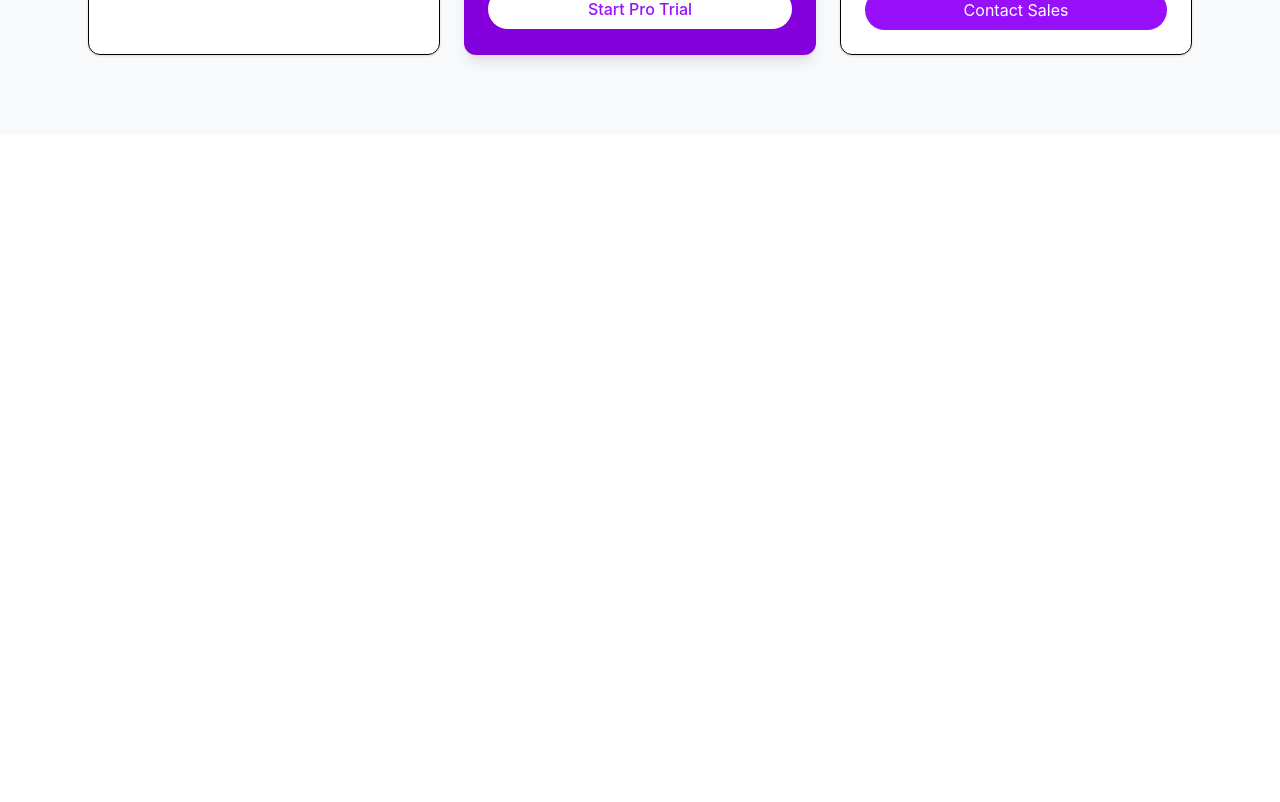
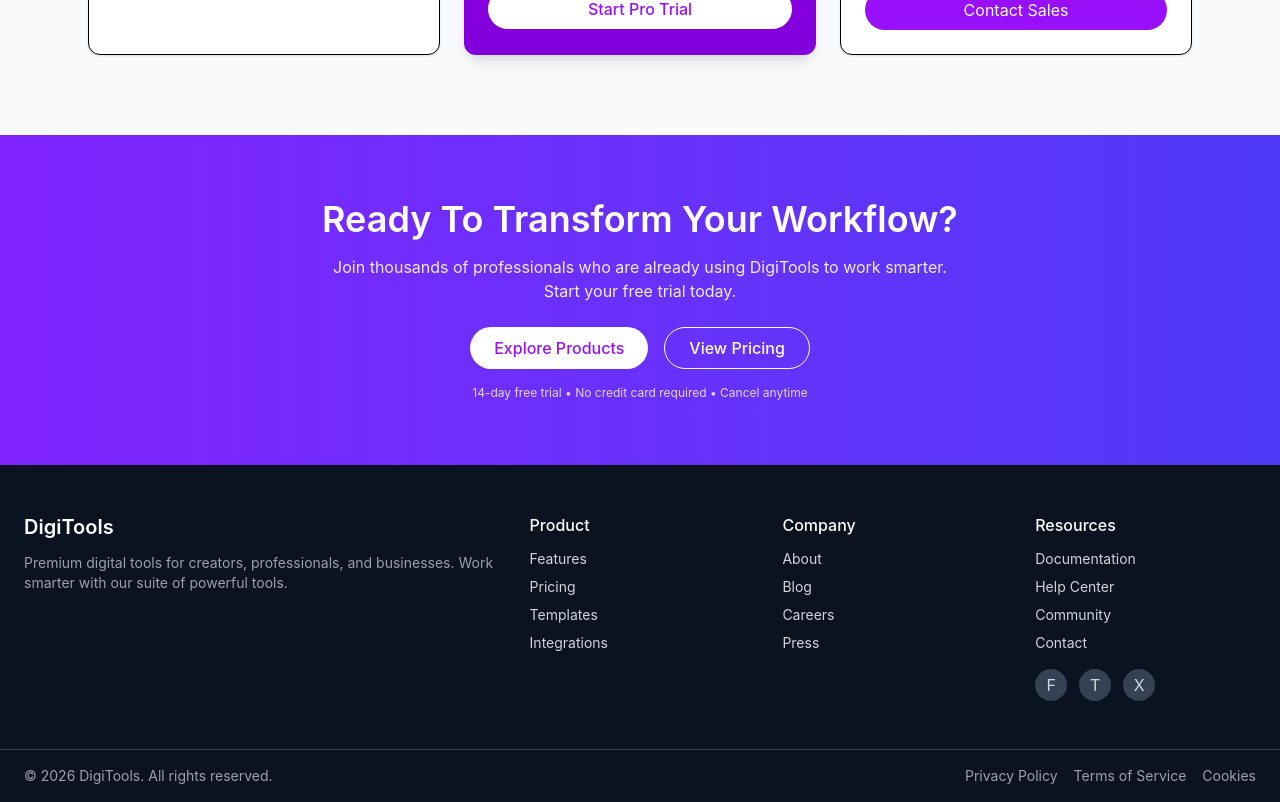
Before and after one commit to Aniksaha3616/digitools-online, a React (Vite) app: page / in a window 1280 px wide. Shown: the part 2380-3182 px from the top of the page. Before the commit the page ends 2515 px from the top, so only its background shows below. Built offline with nearby package versions, Linux system fonts and the light colour scheme.

Commit message:
initial footer added

```diff
--- a/src/App.jsx
+++ b/src/App.jsx
@@ -6,6 +6,7 @@ import Banner from "./components/Banner";
 import ProductCard from "./components/ProductCard";
 import Steps from "./components/Steps";
 import Pricing from "./components/Pricing";
+import Footer from "./components/Footer";
 import Cart from "./components/Cart";
 import { ToastContainer, toast } from "react-toastify";
 import "react-toastify/dist/ReactToastify.css";
@@ -60,6 +61,7 @@ function App() {
       </div>
       <Steps />
       <Pricing />
+      <Footer/>
 
       <ToastContainer />
     </>
--- a/src/components/Footer.jsx
+++ b/src/components/Footer.jsx
@@ -0,0 +1,92 @@
+import React from "react";
+
+export default function Footer() {
+  return (
+    <footer className="bg-[#0b1220] text-gray-300">
+      {/* CTA Section */}
+      <div className="bg-linear-to-r from-violet-600 to-indigo-600 text-white text-center py-16 px-4">
+        <h2 className="text-3xl md:text-4xl font-semibold mb-4">
+          Ready To Transform Your Workflow?
+        </h2>
+        <p className="text-sm md:text-base mb-6 opacity-90">
+          Join thousands of professionals who are already using DigiTools to work smarter.
+          <br />
+          Start your free trial today.
+        </p>
+        <div className="flex justify-center gap-4 flex-wrap">
+          <button className="bg-white text-purple-600 px-6 py-2 rounded-full font-medium hover:bg-gray-100">
+            Explore Products
+          </button>
+          <button className="border border-white px-6 py-2 rounded-full font-medium hover:bg-white hover:text-purple-600">
+            View Pricing
+          </button>
+        </div>
+        <p className="text-xs mt-4 opacity-80">
+          14-day free trial • No credit card required • Cancel anytime
+        </p>
+      </div>
+
+      {/* Footer Links */}
+      <div className="max-w-7xl mx-auto px-6 py-12 grid grid-cols-1 md:grid-cols-5 gap-8">
+        {/* Brand */}
+        <div className="md:col-span-2">
+          <h3 className="text-xl font-semibold text-white mb-3">DigiTools</h3>
+          <p className="text-sm text-gray-400">
+            Premium digital tools for creators, professionals, and businesses. Work smarter
+            with our suite of powerful tools.
+          </p>
+        </div>
+
+        {/* Product */}
+        <div>
+          <h4 className="text-white font-medium mb-3">Product</h4>
+          <ul className="space-y-2 text-sm">
+            <li>Features</li>
+            <li>Pricing</li>
+            <li>Templates</li>
+            <li>Integrations</li>
+          </ul>
+        </div>
+
+        {/* Company */}
+        <div>
+          <h4 className="text-white font-medium mb-3">Company</h4>
+          <ul className="space-y-2 text-sm">
+            <li>About</li>
+            <li>Blog</li>
+            <li>Careers</li>
+            <li>Press</li>
+          </ul>
+        </div>
+
+        {/* Resources */}
+        <div>
+          <h4 className="text-white font-medium mb-3">Resources</h4>
+          <ul className="space-y-2 text-sm">
+            <li>Documentation</li>
+            <li>Help Center</li>
+            <li>Community</li>
+            <li>Contact</li>
+          </ul>
+
+          {/* Social Icons */}
+          <div className="flex gap-3 mt-4">
+            <div className="w-8 h-8 bg-gray-700 rounded-full flex items-center justify-center">F</div>
+            <div className="w-8 h-8 bg-gray-700 rounded-full flex items-center justify-center">T</div>
+            <div className="w-8 h-8 bg-gray-700 rounded-full flex items-center justify-center">X</div>
+          </div>
+        </div>
+      </div>
+
+      {/* Bottom Bar */}
+      <div className="border-t border-gray-700 py-4 px-6 flex flex-col md:flex-row justify-between items-center text-sm text-gray-400">
+        <p>© 2026 DigiTools. All rights reserved.</p>
+        <div className="flex gap-4 mt-2 md:mt-0">
+          <span className="hover:text-white cursor-pointer">Privacy Policy</span>
+          <span className="hover:text-white cursor-pointer">Terms of Service</span>
+          <span className="hover:text-white cursor-pointer">Cookies</span>
+        </div>
+      </div>
+    </footer>
+  );
+}
```
